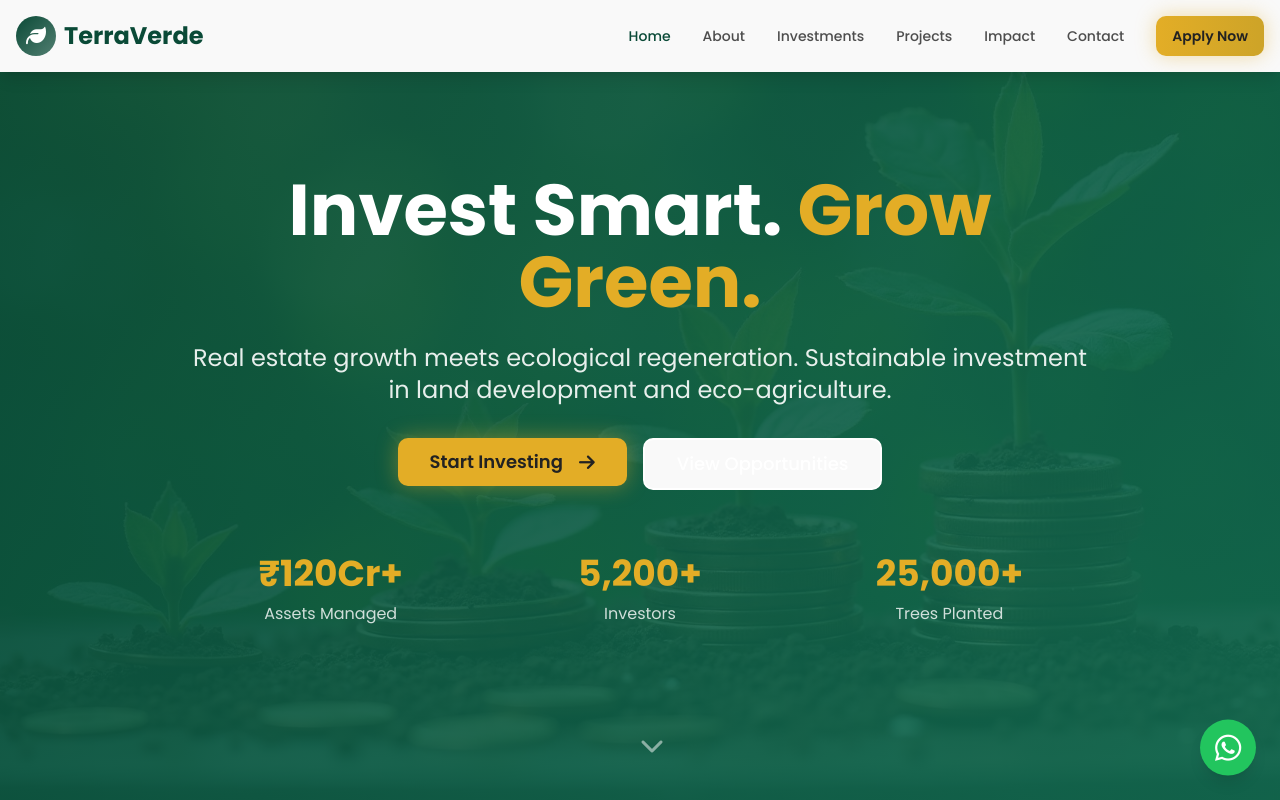
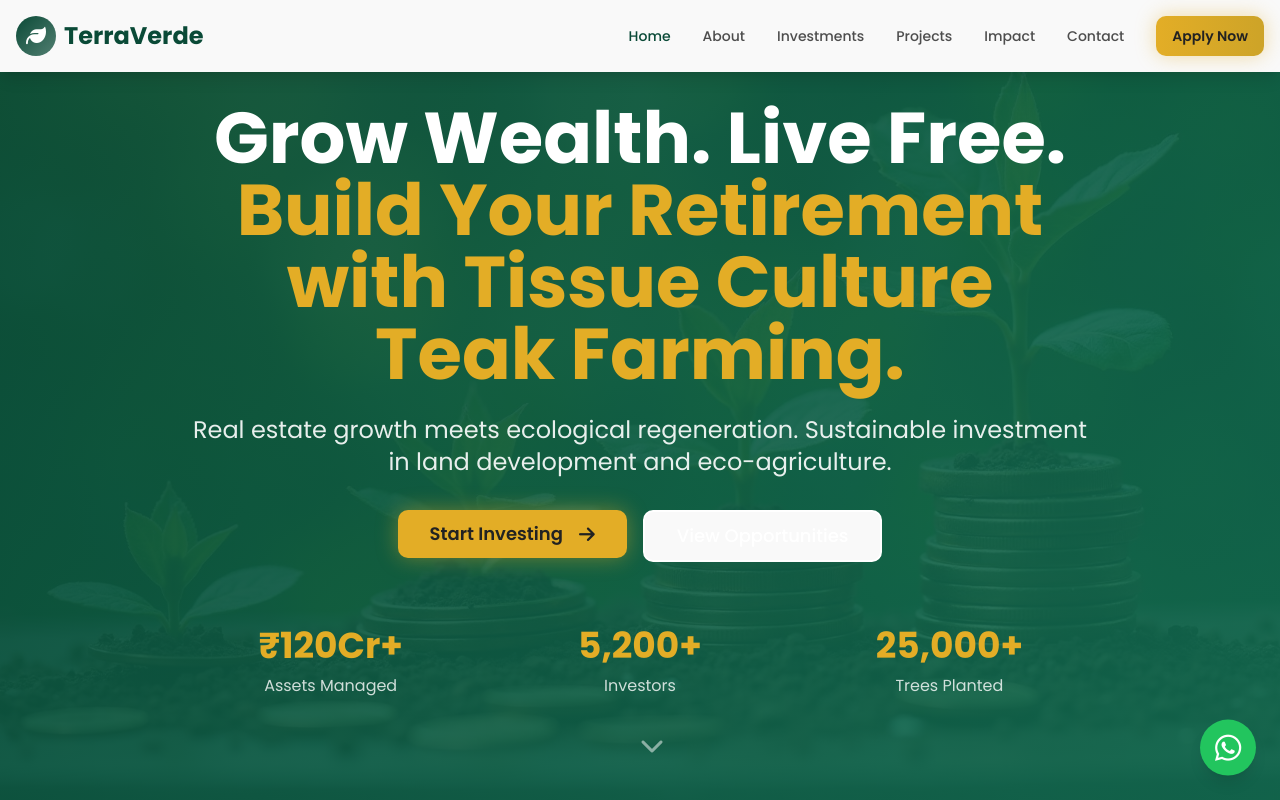
Before and after one commit to jarvis1365/terraverde-grow-invest, a React (Vite) app: page / in a window 1280 px wide. Shown: the top 800 px of the page. Built offline with nearby package versions, Linux system fonts and the light colour scheme; the HTML template or start-up script is replaced by a standard one.

Commit message:
Update homepage header title

```diff
--- a/src/components/Hero.tsx
+++ b/src/components/Hero.tsx
@@ -31,7 +31,7 @@ const Hero = () => {
       <div className="container mx-auto px-4 relative z-10 text-center text-white">
         <div className="max-w-4xl mx-auto">
           <h1 className="text-5xl md:text-7xl font-bold mb-6 fade-in-up" style={{ animationDelay: '0.2s' }}>
-            Invest Smart. <span className="text-accent">Grow Green.</span>
+            Grow Wealth. Live Free. <span className="text-accent">Build Your Retirement with Tissue Culture Teak Farming.</span>
           </h1>
           <p className="text-xl md:text-2xl mb-8 text-white/90 fade-in-up" style={{ animationDelay: '0.4s' }}>
             Real estate growth meets ecological regeneration. Sustainable investment in land development and eco-agriculture.
```
